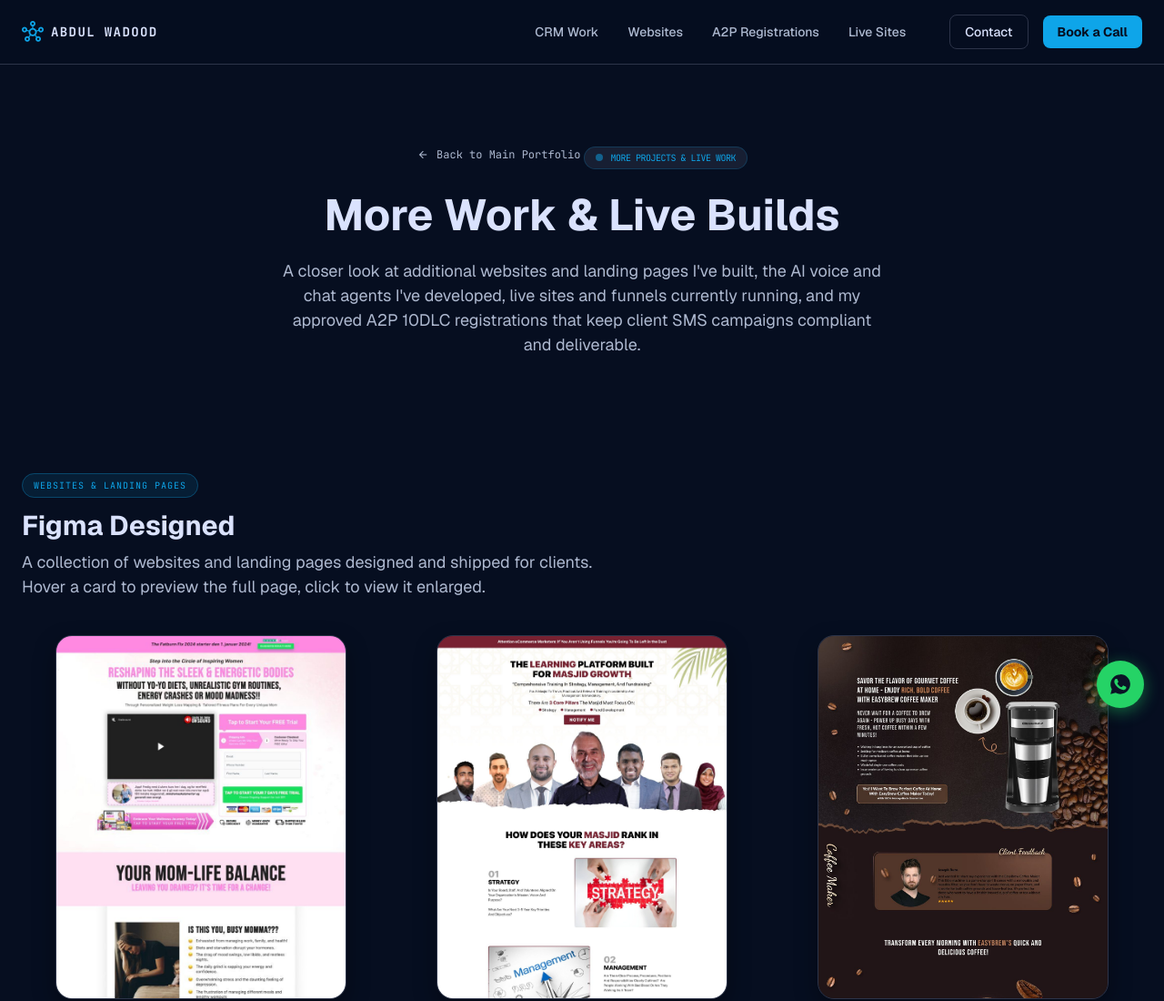
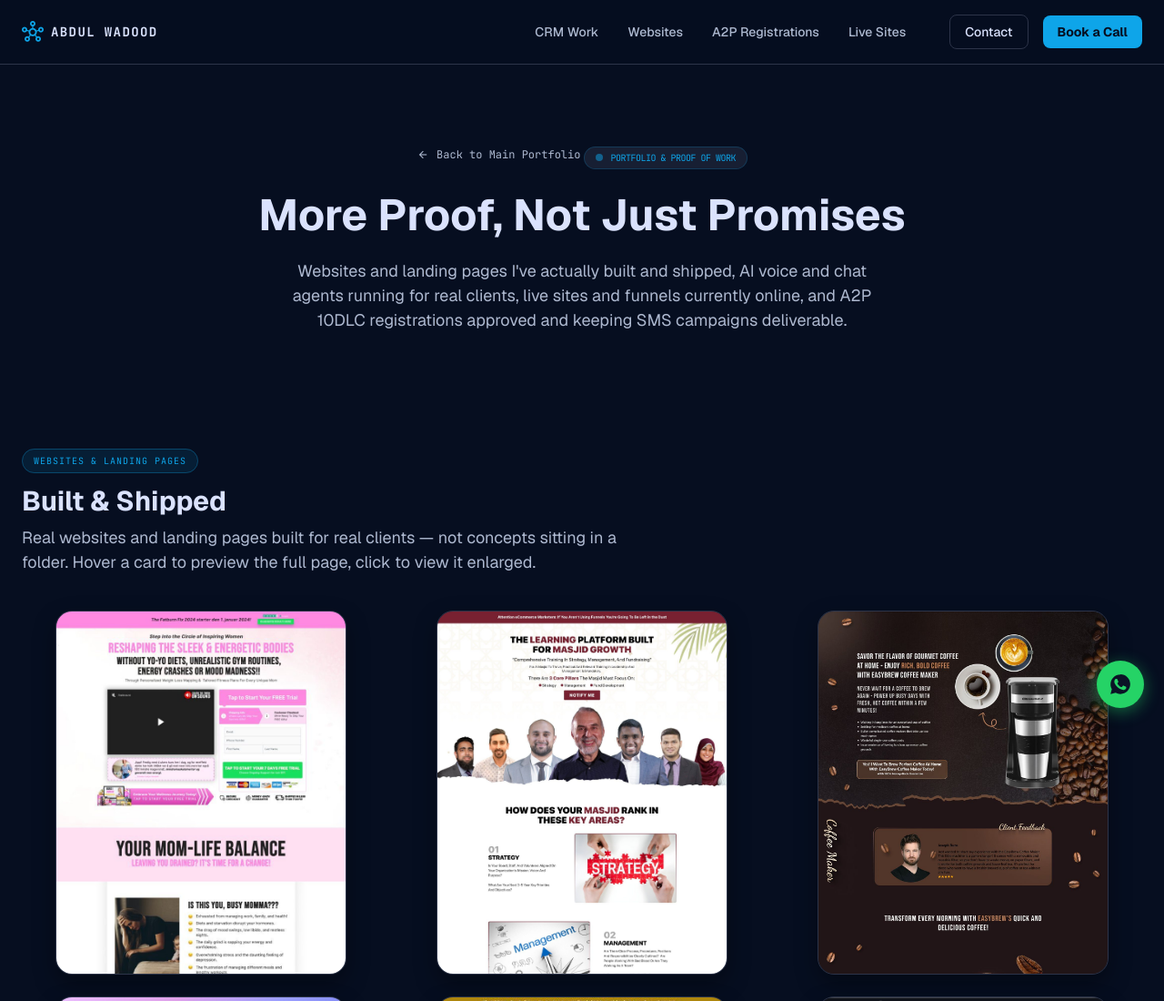
Before and after one commit to abdulwadood6286-del/My-Portfolio, a plain HTML site: page more-work.html in a window 1280 px wide. Shown: the top 1100 px of the page at 91% size. Drawn offline with nearby package versions, Linux system fonts and the light colour scheme.

Commit message:
update code

```diff
--- a/more-work.html
+++ b/more-work.html
@@ -229,10 +229,10 @@
         </a>
         <div class="inline-flex items-center px-3 py-1 bg-surface-variant border border-primary/20 rounded-full mb-6">
             <span class="w-2 h-2 rounded-full bg-primary mr-2 animate-pulse"></span>
-            <span class="font-mono text-[10px] uppercase tracking-tighter text-primary">MORE PROJECTS &amp; LIVE WORK</span>
+            <span class="font-mono text-[10px] uppercase tracking-tighter text-primary">PORTFOLIO &amp; PROOF OF WORK</span>
         </div>
-        <h1 class="text-3xl md:text-5xl font-bold leading-[1.15] mb-6">More Work &amp; Live Builds</h1>
-        <p class="text-on-surface-variant text-base max-w-2xl mx-auto leading-relaxed">A closer look at additional websites and landing pages I've built, the AI voice and chat agents I've developed, live sites and funnels currently running, and my approved A2P 10DLC registrations that keep client SMS campaigns compliant and deliverable.</p>
+        <h1 class="text-3xl md:text-5xl font-bold leading-[1.15] mb-6">More Proof, Not Just Promises</h1>
+        <p class="text-on-surface-variant text-base max-w-2xl mx-auto leading-relaxed">Websites and landing pages I've actually built and shipped, AI voice and chat agents running for real clients, live sites and funnels currently online, and A2P 10DLC registrations approved and keeping SMS campaigns deliverable.</p>
     </div>
 </header>
 
@@ -240,8 +240,8 @@
 <section class="py-16 px-6 section-reveal" id="websites">
     <div class="max-w-7xl mx-auto">
         <span class="font-mono text-[10px] text-primary uppercase tracking-widest bg-primary/10 border border-primary/30 px-3 py-1.5 rounded-full">WEBSITES &amp; LANDING PAGES</span>
-        <h2 class="text-2xl md:text-3xl font-bold mt-4 mb-2">Figma Designed</h2>
-        <p class="text-on-surface-variant text-sm mb-10 max-w-2xl">A collection of websites and landing pages designed and shipped for clients. Hover a card to preview the full page, click to view it enlarged.</p>
+        <h2 class="text-2xl md:text-3xl font-bold mt-4 mb-2">Built &amp; Shipped</h2>
+        <p class="text-on-surface-variant text-sm mb-10 max-w-2xl">Real websites and landing pages built for real clients &mdash; not concepts sitting in a folder. Hover a card to preview the full page, click to view it enlarged.</p>
 
         <!-- Scroll-on-hover preview cards -->
         <div class="mockup-grid" id="mockup-grid"><!-- cards injected by JS --></div>
@@ -675,12 +675,12 @@
                 wrapper.className = 'scroll-image-container';
                 wrapper.tabIndex = 0;
                 wrapper.setAttribute('role', 'button');
-                wrapper.setAttribute('aria-label', 'View ' + item.label + ' design enlarged');
+                wrapper.setAttribute('aria-label', 'See ' + item.label + ' full page');
                 wrapper.innerHTML = `
                     <img class="scroll-image-element" src="${item.src}" alt="${item.label} website design"
                          onerror="this.style.display='none'; this.nextElementSibling.style.display='flex';" />
                     <span class="material-symbols-outlined scroll-image-fallback">language</span>
-                    <div class="hover-overlay"><span class="hover-pill">View Design</span></div>`;
+                    <div class="hover-overlay"><span class="hover-pill">See the Build</span></div>`;
                 grid.appendChild(wrapper);
 
                 const img = wrapper.querySelector('.scroll-image-element');
```
